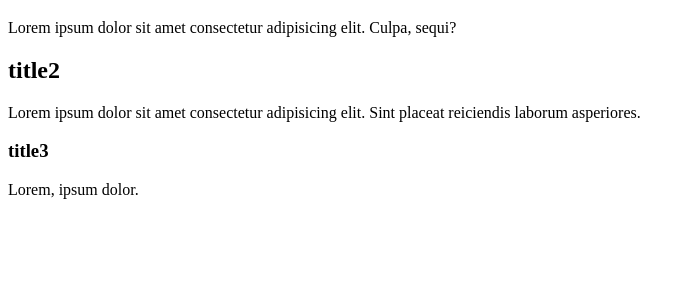
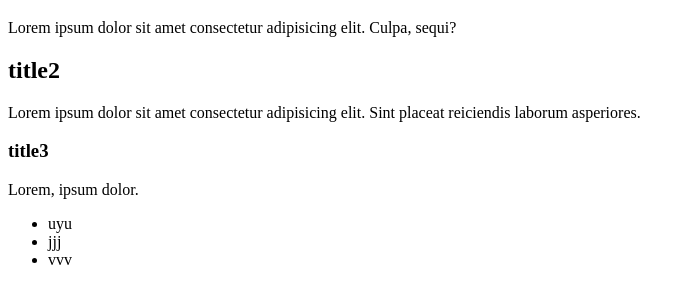
Before and after one commit to YelenaTV/bbb, a plain HTML site: page index.html in a window 1280 px wide. Shown: the part 61-364 px from the top of the page, without its empty margins (0-695 px from the left). Drawn offline with Linux system fonts and the light colour scheme.

Commit message:
add list

```diff
--- a/index.html
+++ b/index.html
@@ -12,5 +12,10 @@
     <p>Lorem ipsum dolor sit amet consectetur adipisicing elit. Sint placeat reiciendis laborum asperiores.</p>
     <h3>title3</h3>
     <p>Lorem, ipsum dolor.</p>
+    <ul>
+        <li>uyu</li>
+        <li>jjj</li>
+        <li>vvv</li>
+    </ul>
 </body>
 </html>
--- /dev/null
+++ b/style.css
@@ -0,0 +1,3 @@
+body{
+    background-color: aqua;
+}
```
Also changed, not shown: 1 other file.
